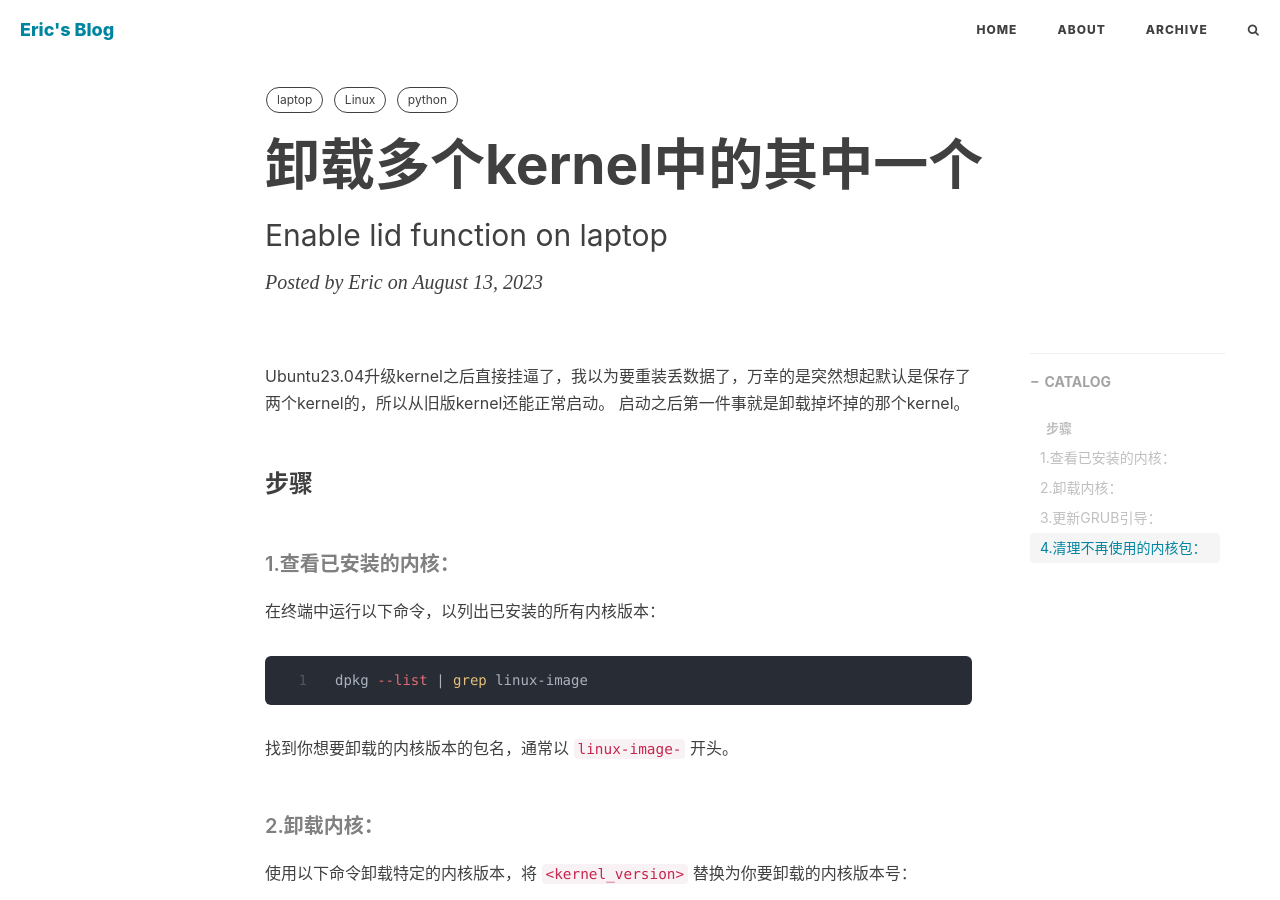
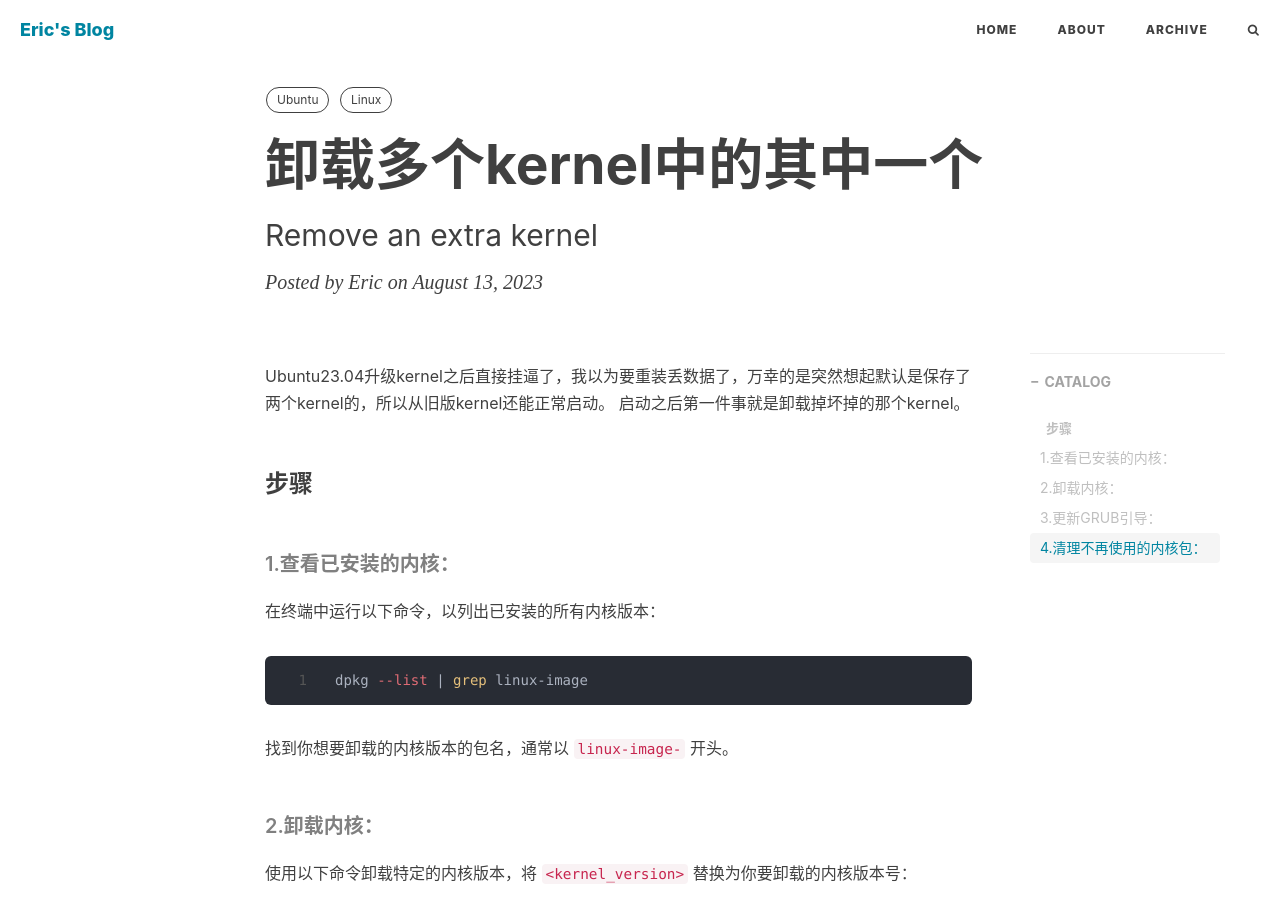
Before and after one commit to Zeknes/zeknes.github.io, a Jekyll site: the page built from _posts/2023-08-13-remove-kernel.md, in a window 1280 px wide and 900 px high. Built offline with Jekyll 4.4.1, drawn with Linux system fonts in a browser that asks for light colours; nearby versions of some CDN libraries; comment, search, counter and statistics services are not loaded.

Commit message:
modified 8.13 remove kernel.md

```diff
--- a/_posts/2023-08-13-remove-kernel.md
+++ b/_posts/2023-08-13-remove-kernel.md
@@ -1,13 +1,12 @@
 ---
 layout: post
 title: "卸载多个kernel中的其中一个"
-subtitle: "Enable lid function on laptop"
+subtitle: "Remove an extra kernel"
 author: "Eric"
 header-style: text
 tags:
-  - laptop
+  - Ubuntu
   - Linux
-  - python
 ---
 
 
```
